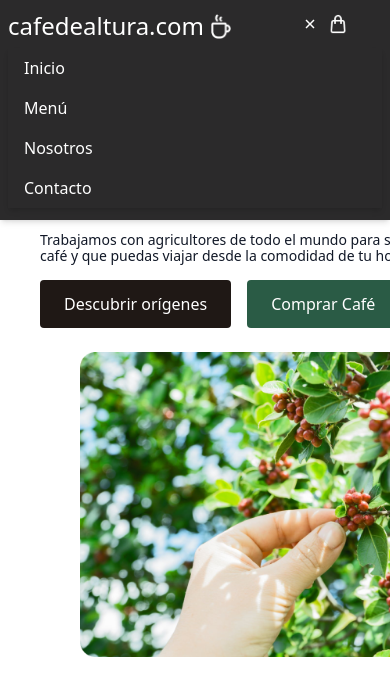
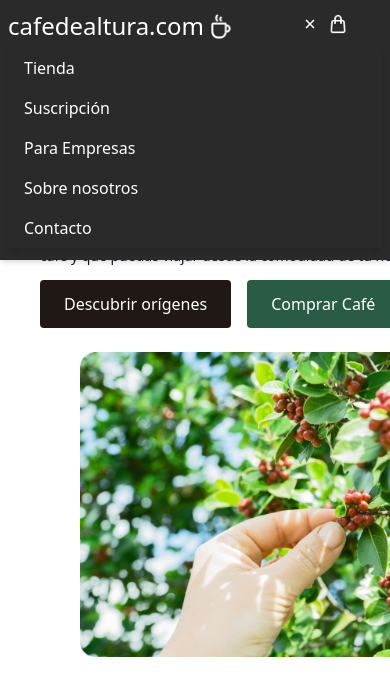
Before and after one commit to DanielFigueroaDuran/cafe_de_altura, a React (Vite) app: page / in a window 390 px wide. Both pictures are taken after a click on the button 310 px from the left and 24 px from the top of the page. Shown: the top 696 px of the page. Built offline with nearby package versions, Linux system fonts and the light colour scheme; the HTML template or start-up script is replaced by a standard one.

Commit message:
finalized sectionHero

```diff
--- a/src/components/coffepage/Navbar.tsx
+++ b/src/components/coffepage/Navbar.tsx
@@ -66,10 +66,11 @@ const Navbar = () => {
                 {/* Menu móvil */}
                 {isOpen && (
                     <div className="lg:hidden mt-2 bg-[#2b2a2b] text-white shadow-md">
-                        <Link to="/" className="block px-4 py-2 hover:bg-[#f7f5f31a]">Inicio</Link>
-                        <Link to="/menu" className="block px-4 py-2 hover:bg-[#f7f5f31a]">Menú</Link>
-                        <Link to="/about" className="block px-4 py-2 hover:bg-[#f7f5f31a]">Nosotros</Link>
-                        <Link to="/contact" className="block px-4 py-2 hover:bg-[#f7f5f31a]">Contacto</Link>
+                        <Link to="/tienda" className="block px-4 py-2 hover:bg-[#f7f5f31a]">Tienda</Link>
+                        <Link to="#" className="block px-4 py-2 hover:bg-[#f7f5f31a]">Suscripción</Link>
+                        <Link to="#" className="block px-4 py-2 hover:bg-[#f7f5f31a]">Para Empresas</Link>
+                        <Link to="#" className="block px-4 py-2 hover:bg-[#f7f5f31a]">Sobre nosotros</Link>
+                        <Link to="#" className="block px-4 py-2 hover:bg-[#f7f5f31a]">Contacto</Link>
                     </div>
                 )}
             </header>
--- a/src/components/coffepage/SectionHero.tsx
+++ b/src/components/coffepage/SectionHero.tsx
@@ -5,7 +5,7 @@ const SectionHero = () => {
     return (
 
         <section className='flex justify-center pt-24 pb-12 px-10 gap-2 '>
-            <div className="grid grid-cols-1 lg:grid-cols-2 justify-center items-center gap-6">
+            <div className="grid grid-cols-1 lg:grid-cols-2  justify-center  items-center gap-6">
                 <div className="flex flex-col items-start gap-4 w-[588px] ">
                     <h3 className="font-semibold text-[18px] leading-6 text-[#2a5b45]">De la planta a tu taza</h3>
                     <h1 className='font-semibold text-[38px] leading-10 text-[#000000]'>El mejor café del mundo, ahora en tu casa.</h1>
```
